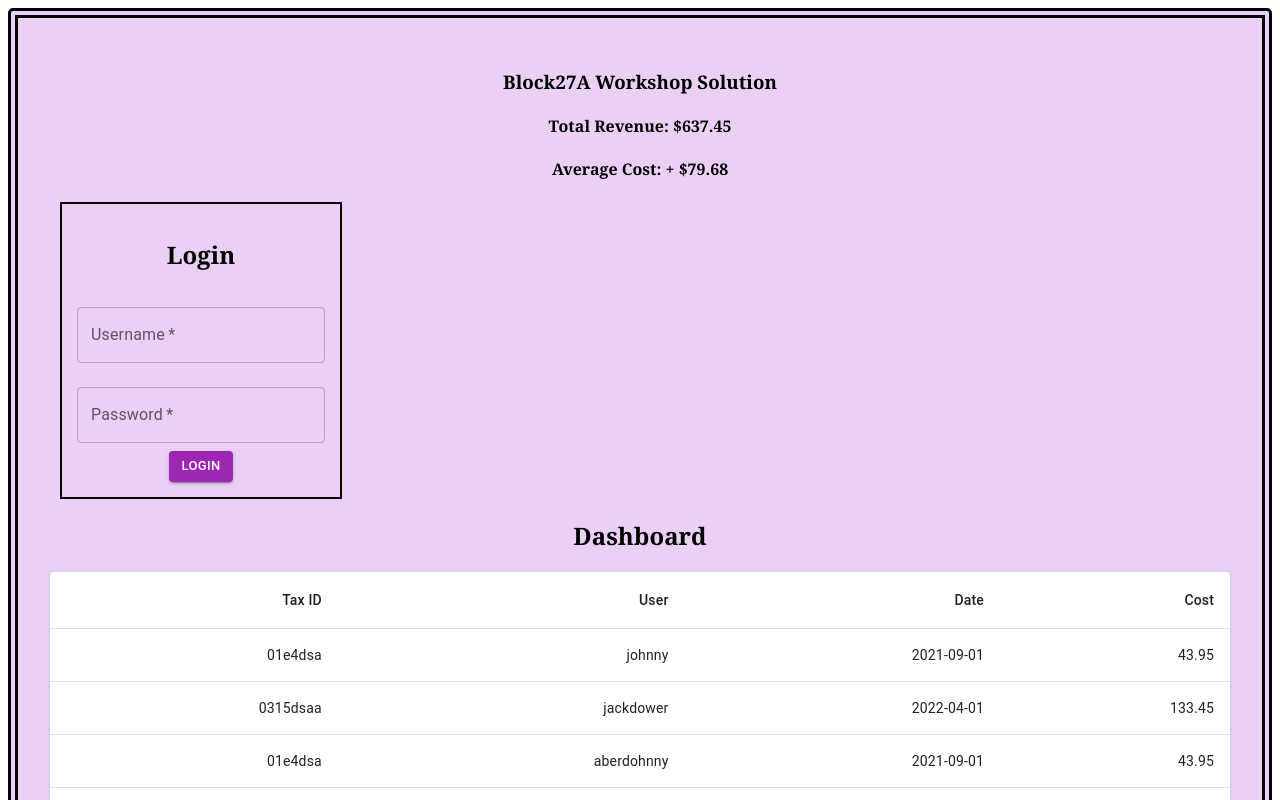
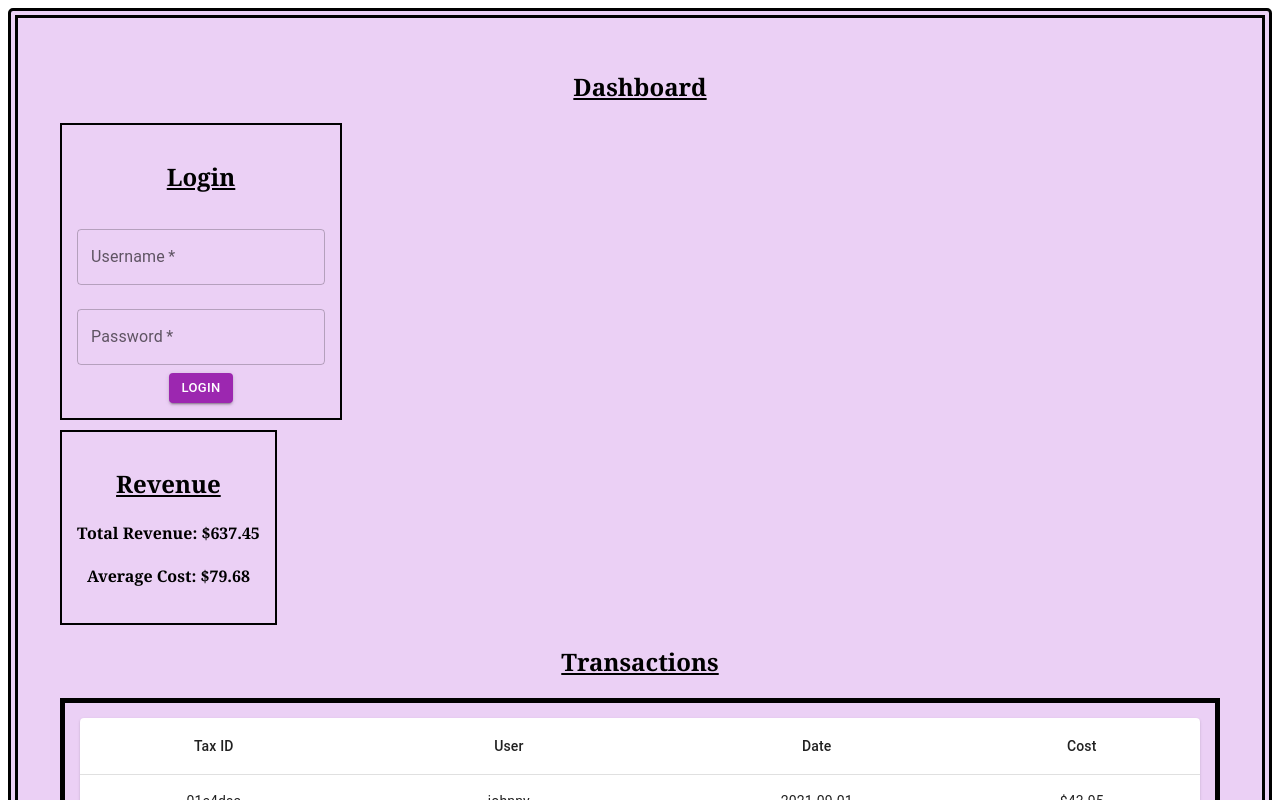
Before and after one commit to katyjayne/Block27A-Sales.Dashboard, a React (Vite) app: page / in a window 1280 px wide. Shown: the top 800 px of the page. Built offline with nearby package versions, Linux system fonts and the light colour scheme.

Commit message:
styling and small updates to transactions

```diff
--- a/src/App.css
+++ b/src/App.css
@@ -9,6 +9,7 @@
 }
 
 .login {
+  text-decoration: underline;
   border: 2px solid black;
   text-align: center;
   margin: 10px;
@@ -21,3 +22,27 @@
 button {
   text-align: center;
 }
+
+.transactions {
+  border: 5px solid black;
+  text-align: left;
+  margin: 10px;
+  padding: 15px;
+}
+
+h2 {
+  text-decoration: underline;
+}
+
+.revenue {
+  border: 2px solid black;
+  text-align: center;
+  margin: 10px;
+  padding: 15px;
+  max-width: fit-content;
+  max-height: min-content;
+}
+
+.box-heading {
+  text-decoration: underline;
+}
--- a/src/App.jsx
+++ b/src/App.jsx
@@ -1,19 +1,17 @@
 import './App.css';
 import Heading from './components/Heading';
 import Dashboard from './components/Dashboard';
-import Login from './components/Login';
-import Transactions from './components/Transactions';
 import Revenue from './components/Revenue';
+import Sidebar from './components/Sidebar';
 
 
 function App() {
   return (
     <>
       <Heading />
+      <Sidebar />
       <Revenue />
-      <Login />
       <Dashboard />
-      <Transactions />
     </>
   );
 }
--- a/src/components/Dashboard.jsx
+++ b/src/components/Dashboard.jsx
@@ -1,7 +1,10 @@
+import Transactions from "./Transactions";
+
 export default function Dashboard() {
   return (
     <>
-    <h2>Dashboard</h2>
+    <h2>Transactions</h2>
+    <Transactions />
     </>
   );
 }
--- a/src/components/Heading.jsx
+++ b/src/components/Heading.jsx
@@ -1,7 +1,7 @@
 export default function Heading() {
   return (
     <>
-    <h3>Block27A Workshop Solution</h3>
+    <h2>Dashboard</h2>
     </>
   )
 }
--- a/src/components/Revenue.jsx
+++ b/src/components/Revenue.jsx
@@ -10,8 +10,11 @@ export default function Revenue() {
 
   return (
     <>
-    <h4>Total Revenue: ${totalRevenue}</h4>
-    <h4> Average Cost: + ${averageCost}</h4>
+    <div className="revenue">
+      <h2>Revenue</h2>
+      <h4>Total Revenue: ${totalRevenue}</h4>
+      <h4>Average Cost: ${averageCost}</h4>
+    </div>
     </>
   )
 
--- a/src/components/Sidebar.jsx
+++ b/src/components/Sidebar.jsx
@@ -1,35 +1,12 @@
 import TextField from '@mui/material/TextField';
 import Button from '@mui/material/Button';
 import { useState } from 'react';
+import Login from './Login';
 
 export default function Sidebar() {
   return (
     <>
-      <h2>Sidebar/Login</h2>
-      <form onSubmit={handleSubmit}>
-        <TextField
-          id="username"
-          label="Username"
-          variant="outlined"
-          value={username}
-          onChange={(e) => {
-            setUsername(e.target.value);
-          }}
-          required
-        />
-        <TextField
-          id="password"
-          label="Password"
-          variant="outlined"
-          type="password"
-          value={password}
-          onChange={(e) => {
-            setPassword(e.target.value);
-          }}
-          required
-        />
-        <Button type="submit" variant="outlined">Login</Button>
-      </form>
+    <Login />
 
     </>
   )
--- a/src/components/Transactions.jsx
+++ b/src/components/Transactions.jsx
@@ -10,14 +10,15 @@ import Paper from '@mui/material/Paper';
 export default function Transactions() {
 
     return (
+      <div className="transactions">
       <TableContainer component={Paper}>
         <Table sx={{ minWidth: 650 }} aria-label="simple table">
           <TableHead>
             <TableRow>
-            <TableCell align="right">Tax ID</TableCell>
-            <TableCell align="right">User</TableCell>
-            <TableCell align="right">Date</TableCell>
-            <TableCell align="right">Cost</TableCell>
+              <TableCell align="center">Tax ID</TableCell>
+              <TableCell align="center">User</TableCell>
+              <TableCell align="center">Date</TableCell>
+              <TableCell align="center">Cost</TableCell>
             </TableRow>
           </TableHead>
           <TableBody>
@@ -26,14 +27,15 @@ export default function Transactions() {
                 key={row.name}
                 sx={{ '&:last-child td, &:last-child th': { border: 0 } }}
               >
-              <TableCell align="right">{row.txId}</TableCell>
-              <TableCell align="right">{row.user}</TableCell>
-              <TableCell align="right">{row.date}</TableCell>
-              <TableCell align="right">{row.cost}</TableCell>
+                <TableCell align="center">{row.txId}</TableCell>
+                <TableCell align="center">{row.user}</TableCell>
+                <TableCell align="center">{row.date}</TableCell>
+                <TableCell align="center">${row.cost}</TableCell>
               </TableRow>
             ))}
           </TableBody>
         </Table>
       </TableContainer>
+      </div>
   );
 }
```
Lines whose indentation alone changed are shown as unchanged.
